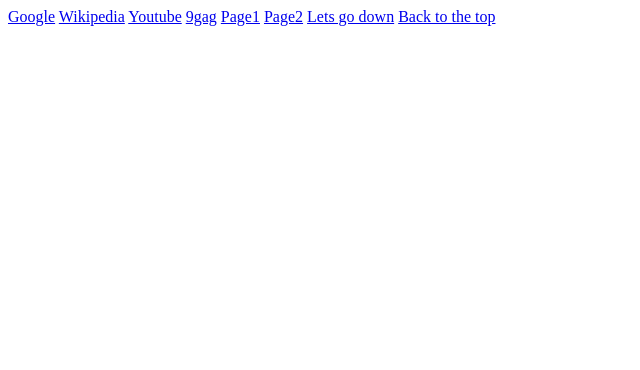
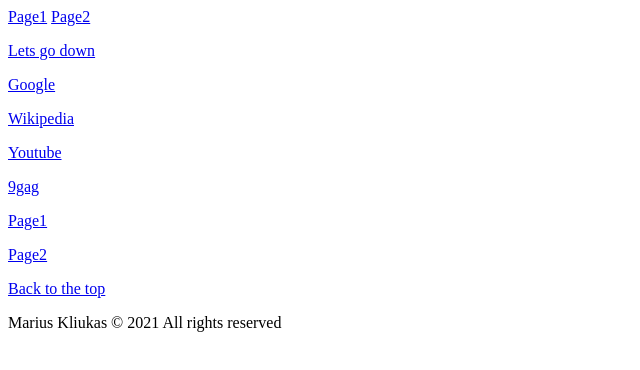
Before and after one commit to MariusMK1/02_praktine_uzduotis, a plain HTML site: page index.html in a window 1280 px wide. Shown: the whole page, without its empty margins (0-640 px from the left). Drawn offline with Linux system fonts and the light colour scheme.

Commit message:
Update index.html

```diff
--- a/index.html
+++ b/index.html
@@ -5,14 +5,23 @@
     <title>Mokomasis</title>
 </head>
 <body>
-    <a href="https://www.google.com/" target="_blank">Google</a>
-    <a href="https://www.wikipedia.org/" target="_blank">Wikipedia</a>
-    <a href="https://www.youtube.com/" target="_blank">Youtube</a>
-    <a href="https://9gag.com/" target="_blank">9gag</a>
-    <a href="./page1.html" target="_blank">Page1</a>
-    <a href="./page2.html" target="_blank">Page2</a>
-    <a href="#">Lets go down</a>
-    <a href="#">Back to the top</a>
+    <header>
+        <a href="./page1.html" target="_blank">Page1</a>
+        <a href="./page2.html" target="_blank">Page2</a>
+    </header>
+    <main>
 
+    </main>
+        <p><a href="footer">Lets go down</a></p>
+        <p><a href="https://www.google.com/" target="_blank">Google</a></p>
+        <p><a href="https://www.wikipedia.org/" target="_blank">Wikipedia</a></p>
+        <p><a href="https://www.youtube.com/" target="_blank">Youtube</a></p>
+        <p><a href="https://9gag.com/" target="_blank">9gag</a></p>
+        <p><a href="./page1.html" target="_blank">Page1</a></p>
+        <p><a href="./page2.html" target="_blank">Page2</a></p>
+        <p><a href="#">Back to the top</a></p>
+    <footer id="footer">
+        Marius Kliukas &#169 2021 All rights reserved
+    </footer>
 </body>
 </html>
```
